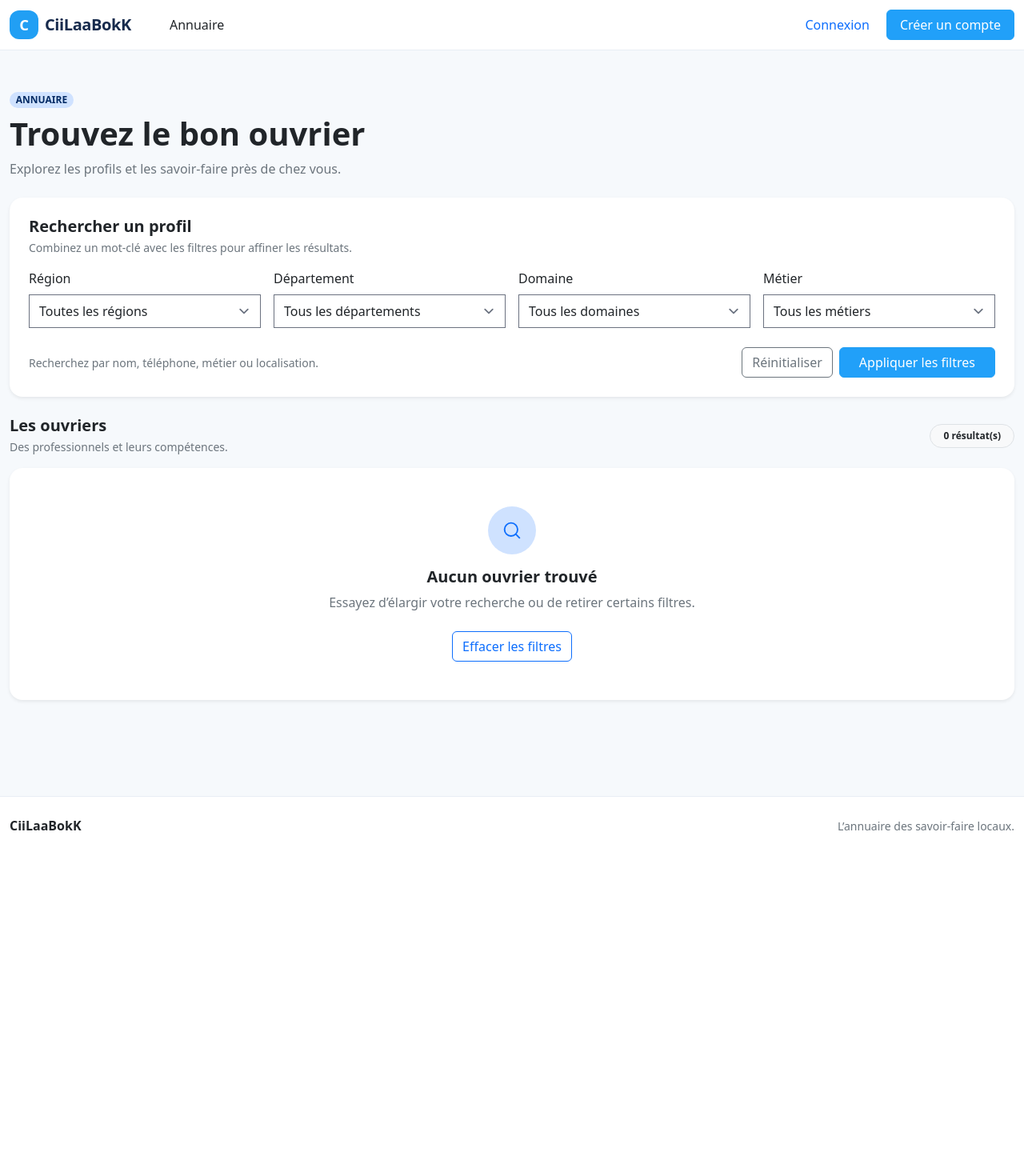
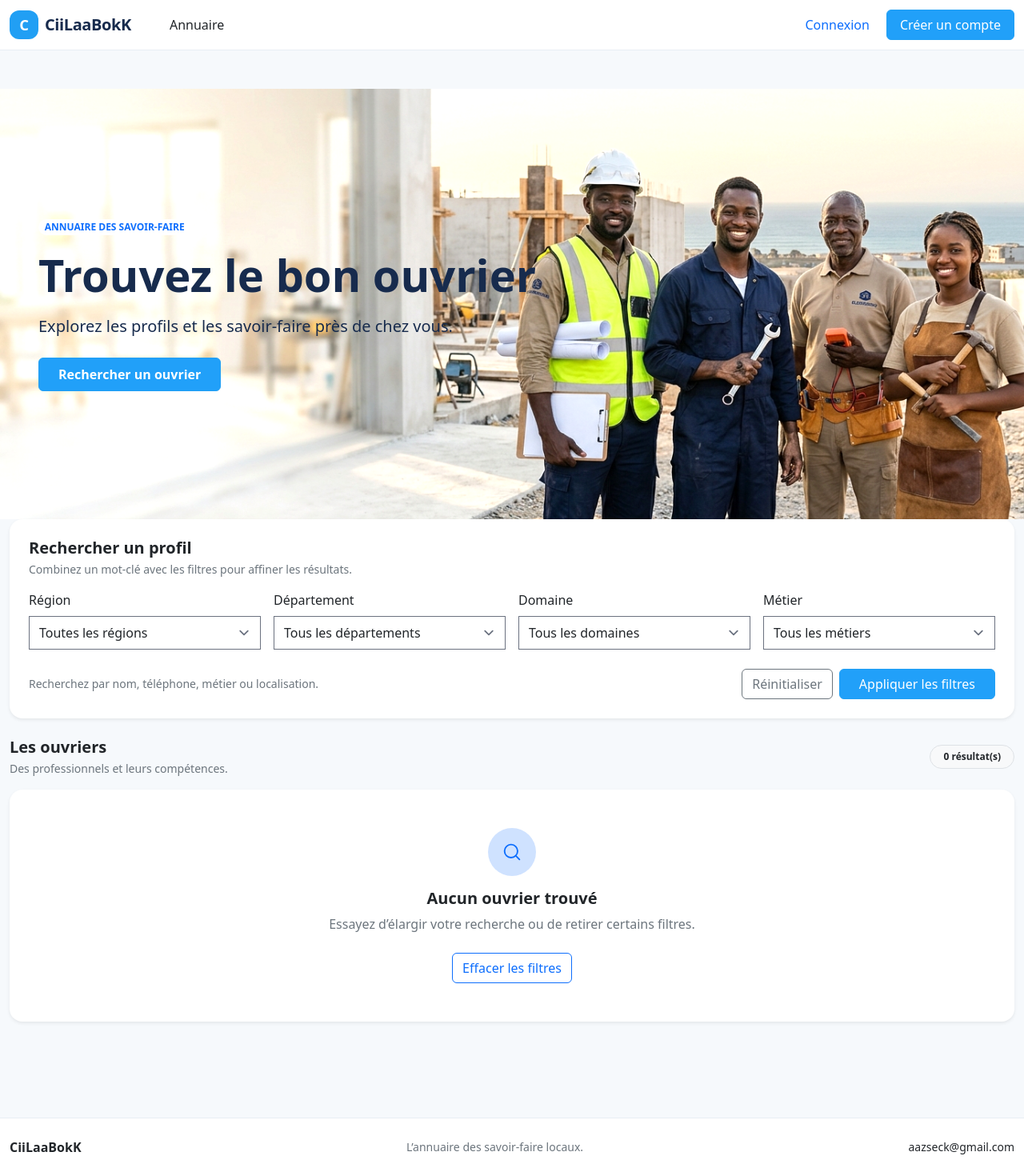
Before and after one commit to Zicrou/ciilaabokk-ouvriers-laravel, a Laravel app: page /ouvrier in a window 1280 px wide. Shown: the whole page at 80% size. Before the commit the page ends 1038 px from the top, so only its background shows below. Run offline with Laravel 12, Linux system fonts and the light colour scheme; data comes from the database, SQL or seed files in the repository; data that the repository does not hold is empty; style sheets or scripts are compiled from the project's sources; some libraries are stand-ins or nearby versions.

Commit message:
Ajout d'image dans accueil et ouvrier index

```diff
--- a/resources/css/app.css
+++ b/resources/css/app.css
@@ -73,32 +73,58 @@
     background: linear-gradient(125deg, #eaf5ff 0%, #f5faff 55%, #eef8ff 100%);
 }
 
-.home-feature-card {
-    border: 1px solid rgb(225 235 245 / 80%);
+.home-hero-visual {
+    position: relative;
 }
 
-.home-feature-icon {
-    width: 3.25rem;
-    height: 3.25rem;
-    flex: 0 0 auto;
+.home-hero-visual img {
+    display: block;
+    width: 100%;
+    height: auto;
 }
 
-.home-step-number {
-    display: inline-flex;
-    width: 1.75rem;
-    height: 1.75rem;
-    flex: 0 0 auto;
-    align-items: center;
-    justify-content: center;
-    border-radius: 50%;
-    background: #edf6ff;
-    color: #1676c5;
-    font-size: 0.85rem;
-    font-weight: 700;
+.home-hero-caption {
+    position: absolute;
+    right: 1rem;
+    bottom: 1rem;
+    left: 1rem;
+    width: fit-content;
+    max-width: calc(100% - 2rem);
 }
 
 .home-search-form .form-control {
     min-width: 0;
+}
+
+.hero {
+    position: relative;
+    isolation: isolate;
+    left: 50%;
+    display: flex;
+    align-items: center;
+    width: 100vw;
+    transform: translateX(-50%);
+    min-height: clamp(24rem, 42vw, 34rem);
+    overflow: hidden;
+    background: #eaf5ff;
+}
+
+.hero-image {
+    position: absolute;
+    z-index: -2;
+    inset: 0;
+    width: 100%;
+    height: 100%;
+    object-fit: cover;
+    object-position: center 40%;
+    filter: brightness(1.1);
+}
+
+.hero-content {
+    position: relative;
+    z-index: 1;
+    width: min(100%, 42rem);
+    color: #172b4d;
 }
 
 .site-footer {
--- a/resources/views/base.blade.php
+++ b/resources/views/base.blade.php
@@ -78,7 +78,7 @@
         @if(request()->routeIs('accueil'))
             <section class="home-hero rounded-4 p-4 p-lg-5 mb-4">
                 <div class="row align-items-center g-4 g-lg-5">
-                    <div class="col-12 col-lg-7">
+                    <div class="col-12 col-lg-6">
                         <span class="badge rounded-pill bg-primary-subtle text-primary-emphasis mb-3">LES SAVOIR-FAIRE LOCAUX</span>
                         <h1 class="display-5 fw-bold mb-3">Le bon professionnel, au bon endroit.</h1>
                         <p class="lead text-secondary mb-4">
@@ -104,46 +104,24 @@
                             @auth
                                 <a href="{{ route('ouvrier.create') }}" class="btn btn-link text-decoration-none">Ajouter un profil</a>
                             @endauth
+                            <a href="mailto:aazseck@gmail.com" class="btn btn-link text-decoration-none">
+                                Me contacter · aazseck@gmail.com
+                            </a>
                         </div>
                     </div>
 
-                    <div class="col-12 col-lg-5">
-                        <div class="home-feature-card bg-white rounded-4 shadow-sm p-4">
-                            <div class="d-flex align-items-center gap-3 mb-4">
-                                <span class="home-feature-icon rounded-3 bg-primary-subtle text-primary d-flex align-items-center justify-content-center" aria-hidden="true">
-                                    <svg xmlns="http://www.w3.org/2000/svg" width="27" height="27" fill="none" viewBox="0 0 24 24" stroke="currentColor" stroke-width="1.7">
-                                        <path stroke-linecap="round" stroke-linejoin="round" d="M12 14a4 4 0 1 0 0-8 4 4 0 0 0 0 8Z"></path>
-                                        <path stroke-linecap="round" stroke-linejoin="round" d="M19 20a7 7 0 0 0-14 0m7-18a10 10 0 1 0 0 20 10 10 0 0 0 0-20Z"></path>
-                                    </svg>
-                                </span>
-                                <div>
-                                    <p class="text-secondary small mb-1">Un annuaire simple</p>
-                                    <h2 class="h5 fw-semibold mb-0">Des profils, des compétences, un contact</h2>
-                                </div>
-                            </div>
-
-                            <div class="d-grid gap-3">
-                                <div class="d-flex gap-3">
-                                    <span class="home-step-number">1</span>
-                                    <div>
-                                        <h3 class="h6 fw-semibold mb-1">Trouvez un métier</h3>
-                                        <p class="text-secondary small mb-0">Cherchez par nom, téléphone ou filtrez l’annuaire.</p>
-                                    </div>
-                                </div>
-                                <div class="d-flex gap-3">
-                                    <span class="home-step-number">2</span>
-                                    <div>
-                                        <h3 class="h6 fw-semibold mb-1">Consultez les profils</h3>
-                                        <p class="text-secondary small mb-0">Découvrez les métiers et l’expérience des ouvriers.</p>
-                                    </div>
-                                </div>
-                                <div class="d-flex gap-3">
-                                    <span class="home-step-number">3</span>
-                                    <div>
-                                        <h3 class="h6 fw-semibold mb-1">Prenez contact</h3>
-                                        <p class="text-secondary small mb-0">Retrouvez les coordonnées directement sur le profil.</p>
-                                    </div>
-                                </div>
+                    <div class="col-12 col-lg-6">
+                        <div class="home-hero-visual">
+                            <img
+                                src="{{ asset('images/image_98761e53.jpg') }}"
+                                alt="Illustration d’un artisan présentant son savoir-faire"
+                                class="img-fluid rounded-4"
+                                width="900"
+                                height="680"
+                            >
+                            <div class="home-hero-caption bg-white rounded-3 shadow-sm px-3 py-2">
+                                <span class="text-primary fw-semibold">CiiLaaBokK</span>
+                                <span class="text-secondary small d-block">Les savoir-faire locaux à portée de main</span>
                             </div>
                         </div>
                     </div>
@@ -185,6 +163,7 @@
         <div class="container d-flex flex-column flex-sm-row justify-content-between align-items-sm-center gap-2">
             <a href="{{ route('accueil') }}" class="text-dark fw-semibold text-decoration-none">CiiLaaBokK</a>
             <span class="text-secondary small">L’annuaire des savoir-faire locaux.</span>
+            <a href="mailto:aazseck@gmail.com" class="small text-decoration-none">aazseck@gmail.com</a>
         </div>
     </footer>
 
--- a/resources/views/ouvriers/ouvriers/index.blade.php
+++ b/resources/views/ouvriers/ouvriers/index.blade.php
@@ -12,22 +12,32 @@
             request('metier_id'),
         ])->filter(fn ($value) => is_string($value) && $value !== '');
     @endphp
+    <section class="hero px-4 py-5 px-lg-5" aria-labelledby="directory-title">
+        <img
+            src="{{ asset('images/image_98761e53.jpg') }}"
+            alt="Plusieurs ouvriers réunis sur un chantier"
+            class="hero-image"
+            width="1376"
+            height="768"
+        >
+        <div class="hero-content">
+            <span class="badge rounded-pill bg-white text-primary fw-semibold mb-3">ANNUAIRE DES SAVOIR-FAIRE</span>
+            <h1 id="directory-title" class="display-4 fw-bold mb-3">Trouvez le bon ouvrier</h1>
+            <p class="lead mb-4">Explorez les profils et les savoir-faire près de chez vous.</p>
+            <div class="d-flex flex-wrap gap-2">
+                <a href="#search-title" class="btn bg-color text-blue fw-semibold text-nowrap px-3 px-sm-4 py-2">
+                    Rechercher un ouvrier
+                </a>
+                @auth
+                    <a href="{{ route('ouvrier.create') }}" class="btn btn-outline-primary px-4 py-2">
+                        Ajouter un ouvrier
+                    </a>
+                @endauth
+            </div>
+        </div>
+    </section>
 
     <div class="directory-page pb-5">
-        <header class="d-flex flex-column flex-md-row align-items-md-end justify-content-between gap-3 mb-4">
-            <div>
-                <span class="badge rounded-pill bg-primary-subtle text-primary-emphasis mb-2">ANNUAIRE</span>
-                <h1 class="display-6 fw-bold mb-2">Trouvez le bon ouvrier</h1>
-                <p class="text-secondary mb-0">Explorez les profils et les savoir-faire près de chez vous.</p>
-            </div>
-
-            @auth
-                <a href="{{ route('ouvrier.create') }}" class="btn bg-color text-white px-4 py-2">
-                    <span aria-hidden="true" class="me-1">+</span>
-                    Ajouter un ouvrier
-                </a>
-            @endauth
-        </header>
 
         <section class="card border-0 shadow-sm rounded-4 mb-4" aria-labelledby="search-title">
             <div class="card-body p-3 p-lg-4">
```
Also changed, not shown: public/images/groupe-personnages-dessins-animes-travailleurs-construction_1308-90754.jpg.avif (added), public/images/hero-savoir-faire.svg (added), public/images/image_6ea38180.jpg (added), public/images/image_98761e53.jpg (added).
